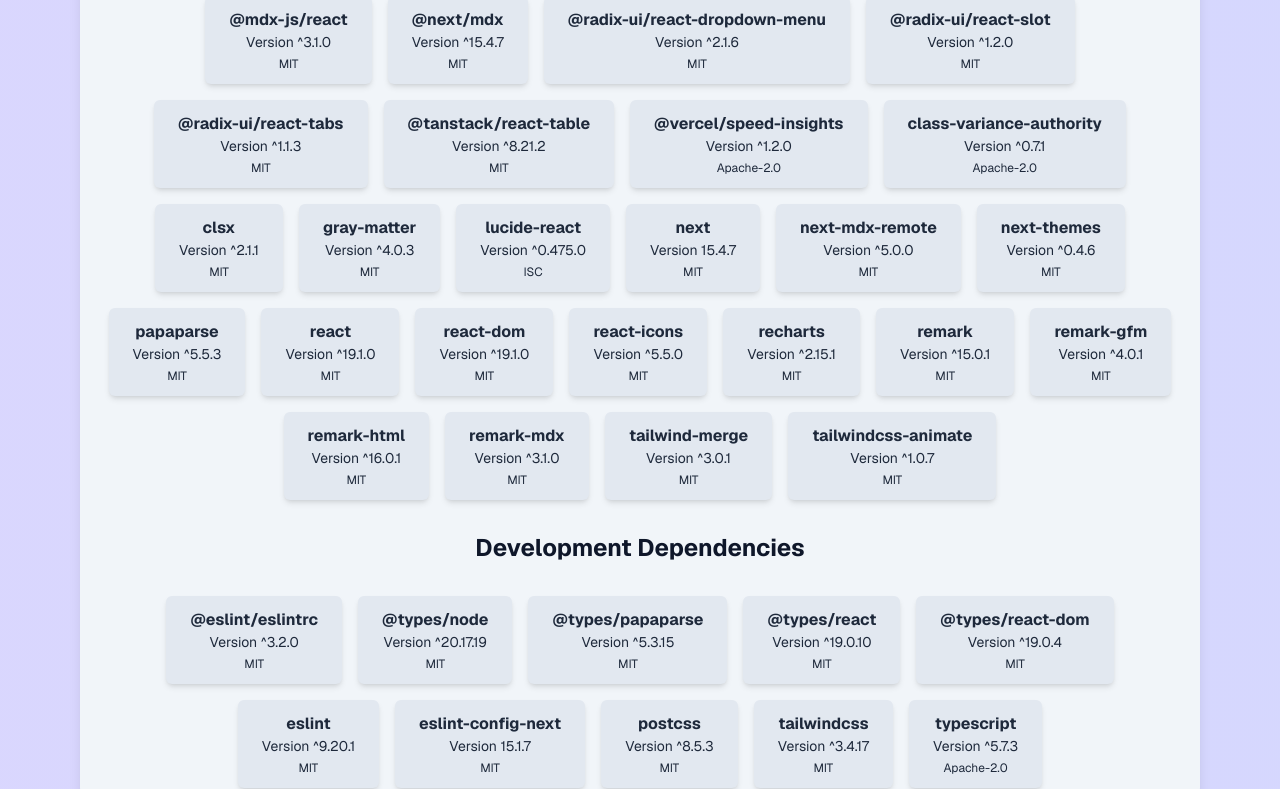
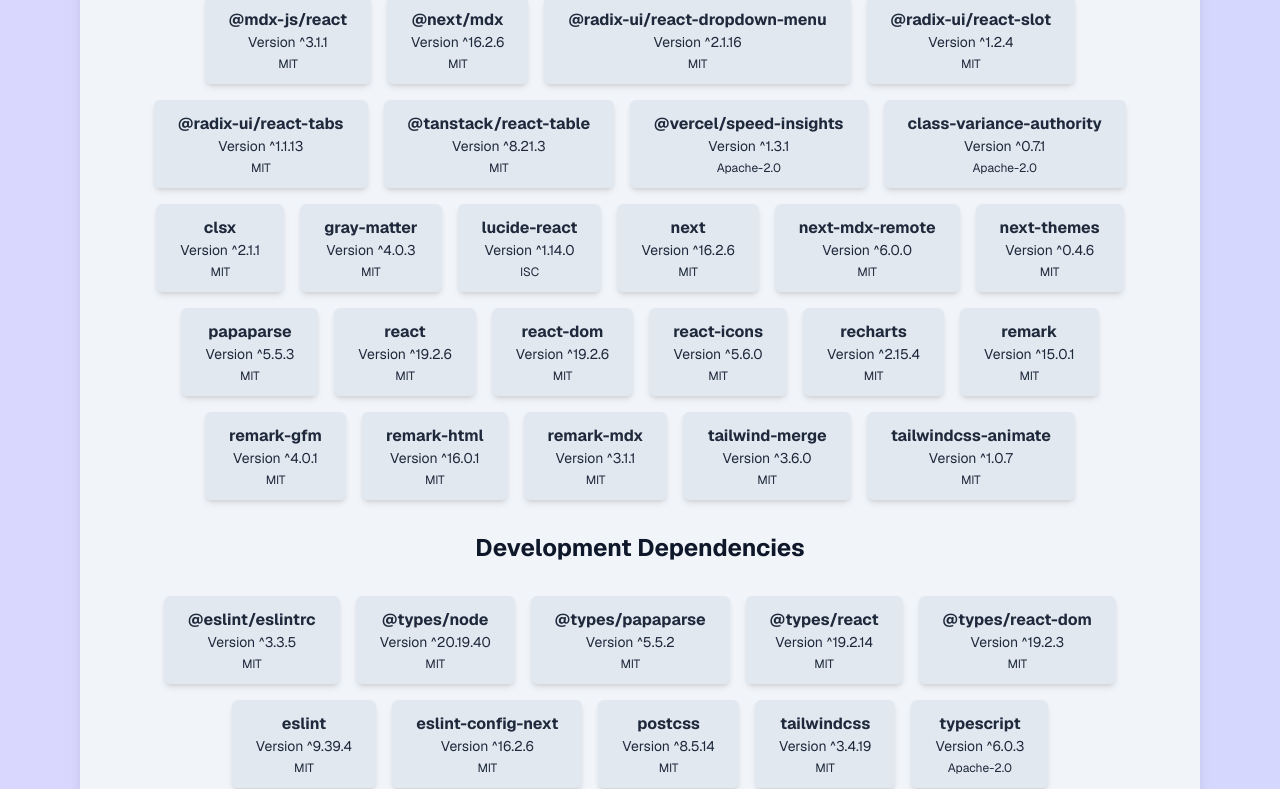
Before and after one commit to Matthew-Krueger/www.matthewkrueger.com, a Next.js app: page /about in a window 1280 px wide. Shown: the part 700-1489 px from the top of the page. Built offline with nearby package versions, Linux system fonts and the light colour scheme.

Commit message:
Upgrade dependencies to latest versions in about page to conform to package.json

```diff
--- a/src/app/about/page.tsx
+++ b/src/app/about/page.tsx
@@ -15,43 +15,43 @@
     {
         name: <span>@mdx-js/react</span>,
         url: "https://www.npmjs.com/package/@mdx-js/react",
-        version: <span>^3.1.0</span>,
+        version: <span>^3.1.1</span>,
         license: <span>MIT</span>,
     },
     {
         name: <span>@next/mdx</span>,
         url: "https://www.npmjs.com/package/@next/mdx",
-        version: <span>^15.4.7</span>,
+        version: <span>^16.2.6</span>,
         license: <span>MIT</span>,
     },
     {
         name: <span>@radix-ui/react-dropdown-menu</span>,
         url: "https://www.npmjs.com/package/@radix-ui/react-dropdown-menu",
-        version: <span>^2.1.6</span>,
+        version: <span>^2.1.16</span>,
         license: <span>MIT</span>,
     },
     {
         name: <span>@radix-ui/react-slot</span>,
         url: "https://www.npmjs.com/package/@radix-ui/react-slot",
-        version: <span>^1.2.0</span>,
+        version: <span>^1.2.4</span>,
         license: <span>MIT</span>,
     },
     {
         name: <span>@radix-ui/react-tabs</span>,
         url: "https://www.npmjs.com/package/@radix-ui/react-tabs",
-        version: <span>^1.1.3</span>,
+        version: <span>^1.1.13</span>,
         license: <span>MIT</span>,
     },
     {
         name: <span>@tanstack/react-table</span>,
         url: "https://www.npmjs.com/package/@tanstack/react-table",
-        version: <span>^8.21.2</span>,
+        version: <span>^8.21.3</span>,
         license: <span>MIT</span>,
     },
     {
         name: <span>@vercel/speed-insights</span>,
         url: "https://www.npmjs.com/package/@vercel/speed-insights",
-        version: <span>^1.2.0</span>,
+        version: <span>^1.3.1</span>,
         license: <span>Apache-2.0</span>,
     },
     {
@@ -75,19 +75,19 @@
     {
         name: <span>lucide-react</span>,
         url: "https://www.npmjs.com/package/lucide-react",
-        version: <span>^0.475.0</span>,
+        version: <span>^1.14.0</span>,
         license: <span>ISC</span>,
     },
     {
         name: <span>next</span>,
         url: "https://www.npmjs.com/package/next",
-        version: <span>15.4.7</span>,
+        version: <span>^16.2.6</span>,
         license: <span>MIT</span>,
     },
     {
         name: <span>next-mdx-remote</span>,
         url: "https://www.npmjs.com/package/next-mdx-remote",
-        version: <span>^5.0.0</span>,
+        version: <span>^6.0.0</span>,
         license: <span>MIT</span>,
     },
     {
@@ -105,25 +105,25 @@
     {
         name: <span>react</span>,
         url: "https://www.npmjs.com/package/react",
-        version: <span>^19.1.0</span>,
+        version: <span>^19.2.6</span>,
         license: <span>MIT</span>,
     },
     {
         name: <span>react-dom</span>,
         url: "https://www.npmjs.com/package/react-dom",
-        version: <span>^19.1.0</span>,
+        version: <span>^19.2.6</span>,
         license: <span>MIT</span>,
     },
     {
         name: <span>react-icons</span>,
         url: "https://www.npmjs.com/package/react-icons",
-        version: <span>^5.5.0</span>,
+        version: <span>^5.6.0</span>,
         license: <span>MIT</span>,
     },
     {
         name: <span>recharts</span>,
         url: "https://www.npmjs.com/package/recharts",
-        version: <span>^2.15.1</span>,
+        version: <span>^2.15.4</span>,
         license: <span>MIT</span>,
     },
     {
@@ -147,13 +147,13 @@
     {
         name: <span>remark-mdx</span>,
         url: "https://www.npmjs.com/package/remark-mdx",
-        version: <span>^3.1.0</span>,
+        version: <span>^3.1.1</span>,
         license: <span>MIT</span>,
     },
     {
         name: <span>tailwind-merge</span>,
         url: "https://www.npmjs.com/package/tailwind-merge",
-        version: <span>^3.0.1</span>,
+        version: <span>^3.6.0</span>,
         license: <span>MIT</span>,
     },
     {
@@ -168,61 +168,61 @@
     {
         name: <span>@eslint/eslintrc</span>,
         url: "https://www.npmjs.com/package/@eslint/eslintrc",
-        version: <span>^3.2.0</span>,
+        version: <span>^3.3.5</span>,
         license: <span>MIT</span>,
     },
     {
         name: <span>@types/node</span>,
         url: "https://www.npmjs.com/package/@types/node",
-        version: <span>^20.17.19</span>,
+        version: <span>^20.19.40</span>,
         license: <span>MIT</span>,
     },
     {
         name: <span>@types/papaparse</span>,
         url: "https://www.npmjs.com/package/@types/papaparse",
-        version: <span>^5.3.15</span>,
+        version: <span>^5.5.2</span>,
         license: <span>MIT</span>,
     },
     {
         name: <span>@types/react</span>,
         url: "https://www.npmjs.com/package/@types/react",
-        version: <span>^19.0.10</span>,
+        version: <span>^19.2.14</span>,
         license: <span>MIT</span>,
     },
     {
         name: <span>@types/react-dom</span>,
         url: "https://www.npmjs.com/package/@types/react-dom",
-        version: <span>^19.0.4</span>,
+        version: <span>^19.2.3</span>,
         license: <span>MIT</span>,
     },
     {
         name: <span>eslint</span>,
         url: "https://www.npmjs.com/package/eslint",
-        version: <span>^9.20.1</span>,
+        version: <span>^9.39.4</span>,
         license: <span>MIT</span>,
     },
     {
         name: <span>eslint-config-next</span>,
         url: "https://www.npmjs.com/package/eslint-config-next",
-        version: <span>15.1.7</span>,
+        version: <span>^16.2.6</span>,
         license: <span>MIT</span>,
     },
     {
         name: <span>postcss</span>,
         url: "https://www.npmjs.com/package/postcss",
-        version: <span>^8.5.3</span>,
+        version: <span>^8.5.14</span>,
         license: <span>MIT</span>,
     },
     {
         name: <span>tailwindcss</span>,
         url: "https://www.npmjs.com/package/tailwindcss",
-        version: <span>^3.4.17</span>,
+        version: <span>^3.4.19</span>,
         license: <span>MIT</span>,
     },
     {
         name: <span>typescript</span>,
         url: "https://www.npmjs.com/package/typescript",
-        version: <span>^5.7.3</span>,
+        version: <span>^6.0.3</span>,
         license: <span>Apache-2.0</span>,
     },
 ];
```
